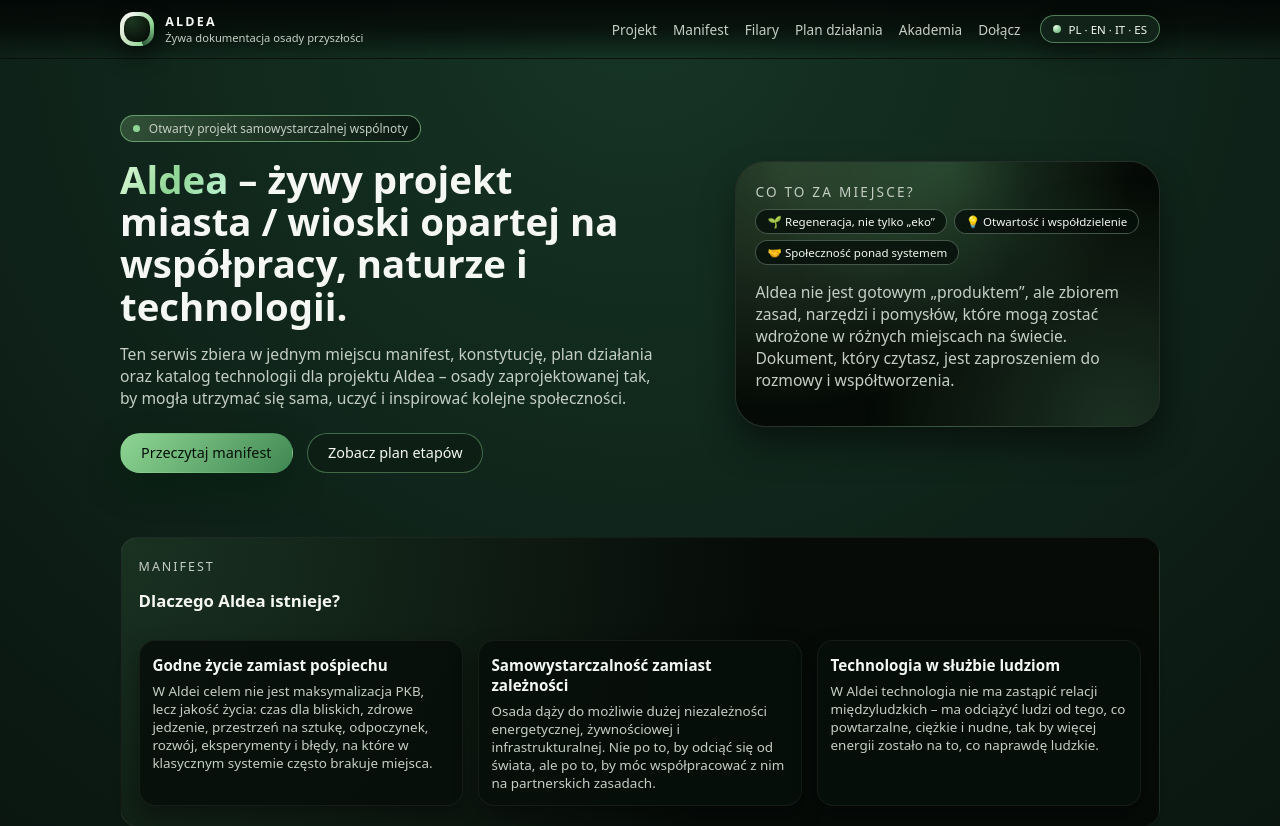
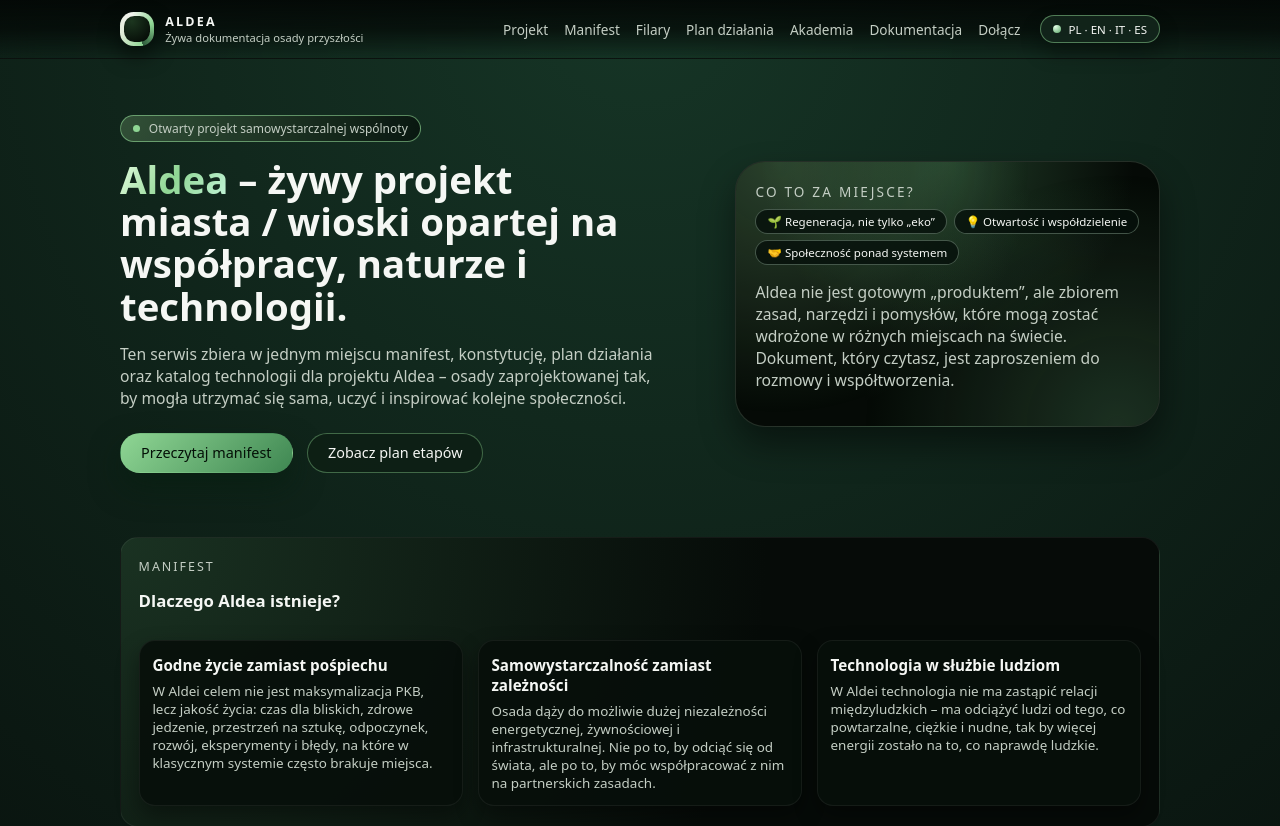
Before and after one commit to LukasKmiecik/Aldea.github.io, a plain HTML site: page pl/index.html in a window 1280 px wide. Shown: the top 826 px of the page. Drawn offline with Linux system fonts and the light colour scheme.

Commit message:
Add 'Dokumentacja' link to navigation

```diff
--- a/pl/index.html
+++ b/pl/index.html
@@ -29,6 +29,7 @@
     <a href="#filary">Filary</a>
     <a href="#plan">Plan działania</a>
     <a href="#akademia">Akademia</a>
+    <a href="./dokumentacja.html">Dokumentacja</a> <!-- NOWE -->
     <a href="#dolacz">Dołącz</a>
   </div>
           <div class="lang-badge">
```
Lines whose indentation alone changed are shown as unchanged.
